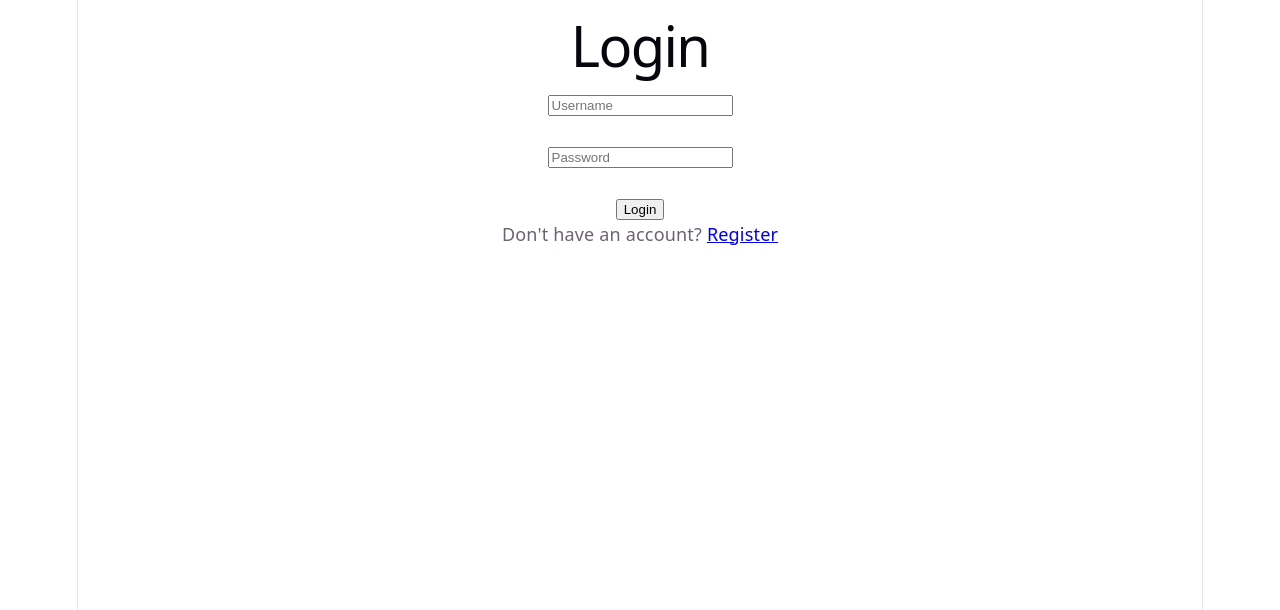
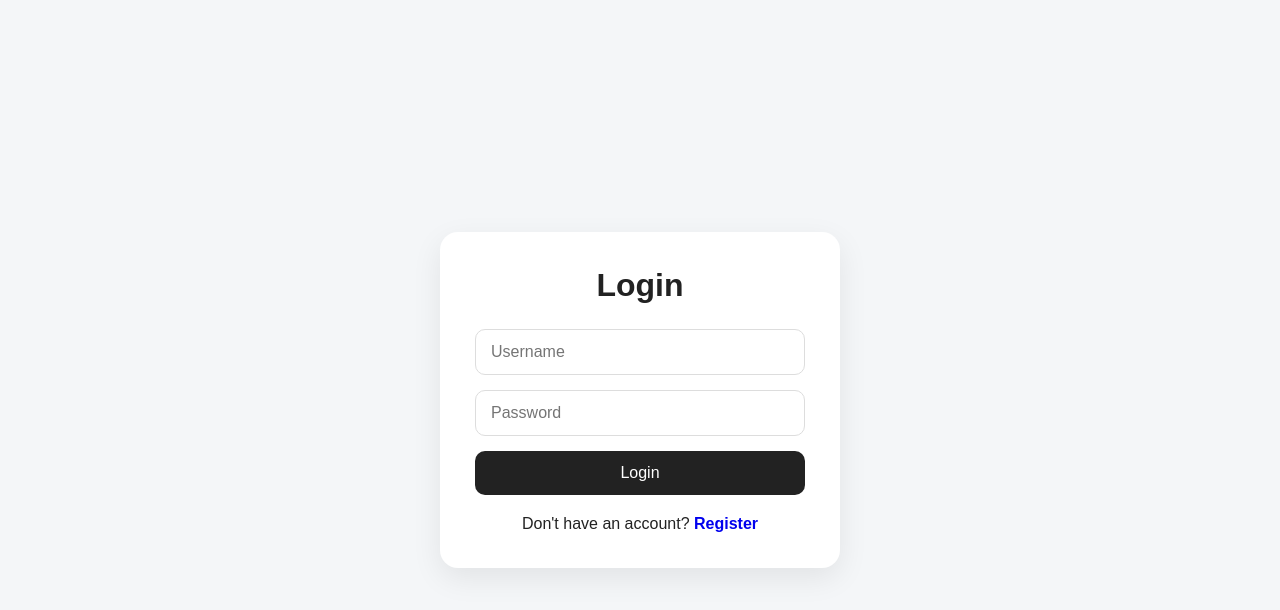
Before and after one commit to saikrishna7240/fullstack-todo-app, a React app in the folder frontend/: page /todo#/login in a window 1280 px wide. Shown: the top 610 px of the page. Built offline with nearby package versions, Linux system fonts and the light colour scheme; the HTML template or start-up script is replaced by a standard one.

Commit message:
Update UI for Login and Todos

```diff
--- a/frontend/src/components/Login.jsx
+++ b/frontend/src/components/Login.jsx
@@ -40,7 +40,8 @@ function Login() {
   };
 
   return (
-    <div>
+  <div className="auth-container">
+    <div className="auth-card">
       <h1>Login</h1>
 
       <form onSubmit={login}>
@@ -51,9 +52,6 @@ function Login() {
           onChange={(event) => setUsername(event.target.value)}
         />
 
-        <br />
-        <br />
-
         <input
           type="password"
           placeholder="Password"
@@ -61,18 +59,20 @@ function Login() {
           onChange={(event) => setPassword(event.target.value)}
         />
 
-        <br />
-        <br />
-
-        <button type="submit">Login</button>
+        <button type="submit">
+          Login
+        </button>
       </form>
 
       <p>
         Don't have an account?{" "}
-        <Link to="/register">Register</Link>
+        <Link to="/register">
+          Register
+        </Link>
       </p>
     </div>
-  );
+  </div>
+);
 }
 
 export default Login;
--- a/frontend/src/components/Todo.jsx
+++ b/frontend/src/components/Todo.jsx
@@ -96,34 +96,45 @@ function Todo() {
   };
 
   return (
+  <div className="todo-container">
+
+    <div className="todo-header">
       <div>
-      <h1>Todo Application</h1>
+        <h1>My Todos</h1>
+        <p>Welcome, {username}</p>
+      </div>
 
-      <h3>Welcome Back, {username}</h3>
-
-      <button onClick={logout}>
+      <button
+        className="logout-btn"
+        onClick={logout}
+      >
         Logout
       </button>
+    </div>
 
-      <hr />
-
+    <div className="todo-input">
       <input
         type="text"
-        placeholder="Enter todo"
+        placeholder="What needs to be done?"
         value={title}
         onChange={(event) => setTitle(event.target.value)}
       />
 
       <button onClick={addTodo}>
-        Add Todo
+        Add
       </button>
+    </div>
 
-      <ul>
+    <ul className="todo-list">
       {todos.map((todo) => (
-          <li key={todo.id}>
-            {todo.title}
+        <li
+          className="todo-item"
+          key={todo.id}
+        >
+          <span>{todo.title}</span>
 
           <button
+            className="delete-btn"
             onClick={() => deleteTodo(todo.id)}
           >
             Delete
@@ -131,6 +142,7 @@ function Todo() {
         </li>
       ))}
     </ul>
+
   </div>
 );
 }
--- a/frontend/src/index.css
+++ b/frontend/src/index.css
@@ -1,111 +1,154 @@
-:root {
-  --text: #6b6375;
-  --text-h: #08060d;
-  --bg: #fff;
-  --border: #e5e4e7;
-  --code-bg: #f4f3ec;
-  --accent: #aa3bff;
-  --accent-bg: rgba(170, 59, 255, 0.1);
-  --accent-border: rgba(170, 59, 255, 0.5);
-  --social-bg: rgba(244, 243, 236, 0.5);
-  --shadow:
-    rgba(0, 0, 0, 0.1) 0 10px 15px -3px, rgba(0, 0, 0, 0.05) 0 4px 6px -2px;
-
-  --sans: system-ui, 'Segoe UI', Roboto, sans-serif;
-  --heading: system-ui, 'Segoe UI', Roboto, sans-serif;
-  --mono: ui-monospace, Consolas, monospace;
-
-  font: 18px/145% var(--sans);
-  letter-spacing: 0.18px;
-  color-scheme: light dark;
-  color: var(--text);
-  background: var(--bg);
-  font-synthesis: none;
-  text-rendering: optimizeLegibility;
-  -webkit-font-smoothing: antialiased;
-  -moz-osx-font-smoothing: grayscale;
-
-  @media (max-width: 1024px) {
-    font-size: 16px;
-  }
-}
-
-@media (prefers-color-scheme: dark) {
-  :root {
-    --text: #9ca3af;
-    --text-h: #f3f4f6;
-    --bg: #16171d;
-    --border: #2e303a;
-    --code-bg: #1f2028;
-    --accent: #c084fc;
-    --accent-bg: rgba(192, 132, 252, 0.15);
-    --accent-border: rgba(192, 132, 252, 0.5);
-    --social-bg: rgba(47, 48, 58, 0.5);
-    --shadow:
-      rgba(0, 0, 0, 0.4) 0 10px 15px -3px, rgba(0, 0, 0, 0.25) 0 4px 6px -2px;
-  }
-
-  #social .button-icon {
-    filter: invert(1) brightness(2);
-  }
+* {
+  box-sizing: border-box;
+  margin: 0;
+  padding: 0;
 }
 
 body {
-  margin: 0;
+  font-family: Arial, sans-serif;
+  background: #f4f6f8;
+  color: #222;
 }
 
-#root {
-  width: 1126px;
-  max-width: 100%;
-  margin: 0 auto;
+button,
+input {
+  font: inherit;
+}
+
+button {
+  cursor: pointer;
+}
+
+/* Login / Register */
+
+.auth-container {
+  min-height: 100vh;
+  display: flex;
+  align-items: center;
+  justify-content: center;
+  padding: 20px;
+}
+
+.auth-card {
+  width: 100%;
+  max-width: 400px;
+  background: white;
+  padding: 35px;
+  border-radius: 18px;
+  box-shadow: 0 10px 30px rgba(0, 0, 0, 0.08);
+}
+
+.auth-card h1 {
   text-align: center;
-  border-inline: 1px solid var(--border);
-  min-height: 100svh;
+  margin-bottom: 25px;
+}
+
+.auth-card form {
   display: flex;
   flex-direction: column;
-  box-sizing: border-box;
+  gap: 15px;
 }
 
-h1,
-h2 {
-  font-family: var(--heading);
-  font-weight: 500;
-  color: var(--text-h);
+.auth-card input {
+  width: 100%;
+  padding: 13px 15px;
+  border: 1px solid #ddd;
+  border-radius: 10px;
+  outline: none;
 }
 
-h1 {
-  font-size: 56px;
-  letter-spacing: -1.68px;
-  margin: 32px 0;
-  @media (max-width: 1024px) {
-    font-size: 36px;
-    margin: 20px 0;
-  }
-}
-h2 {
-  font-size: 24px;
-  line-height: 118%;
-  letter-spacing: -0.24px;
-  margin: 0 0 8px;
-  @media (max-width: 1024px) {
-    font-size: 20px;
-  }
-}
-p {
-  margin: 0;
+.auth-card input:focus {
+  border-color: #555;
 }
 
-code,
-.counter {
-  font-family: var(--mono);
-  display: inline-flex;
-  border-radius: 4px;
-  color: var(--text-h);
+.auth-card button {
+  padding: 13px;
+  border: none;
+  border-radius: 10px;
+  background: #222;
+  color: white;
 }
 
-code {
-  font-size: 15px;
-  line-height: 135%;
-  padding: 4px 8px;
-  background: var(--code-bg);
+.auth-card p {
+  text-align: center;
+  margin-top: 20px;
 }
+
+.auth-card a {
+  text-decoration: none;
+  font-weight: bold;
+}
+
+/* Todo */
+
+.todo-container {
+  width: 100%;
+  max-width: 650px;
+  margin: 0 auto;
+  padding: 30px 20px;
+}
+
+.todo-header {
+  display: flex;
+  justify-content: space-between;
+  align-items: center;
+  margin-bottom: 25px;
+}
+
+.todo-header h1 {
+  font-size: 28px;
+}
+
+.logout-btn {
+  padding: 9px 15px;
+  border: none;
+  border-radius: 8px;
+  background: #222;
+  color: white;
+}
+
+.todo-input {
+  display: flex;
+  gap: 10px;
+  margin-bottom: 25px;
+}
+
+.todo-input input {
+  flex: 1;
+  padding: 13px;
+  border: 1px solid #ddd;
+  border-radius: 10px;
+  outline: none;
+}
+
+.todo-input button {
+  padding: 13px 20px;
+  border: none;
+  border-radius: 10px;
+  background: #222;
+  color: white;
+}
+
+.todo-list {
+  list-style: none;
+  display: flex;
+  flex-direction: column;
+  gap: 12px;
+}
+
+.todo-item {
+  background: white;
+  padding: 16px;
+  border-radius: 12px;
+  display: flex;
+  justify-content: space-between;
+  align-items: center;
+  box-shadow: 0 4px 12px rgba(0, 0, 0, 0.05);
+}
+
+.delete-btn {
+  border: none;
+  padding: 8px 12px;
+  border-radius: 8px;
+  background: #eee;
+}
```
Also changed, not shown: 2 other files (tests, documents, lock files or other folders). Lines whose indentation alone changed are shown as unchanged.
